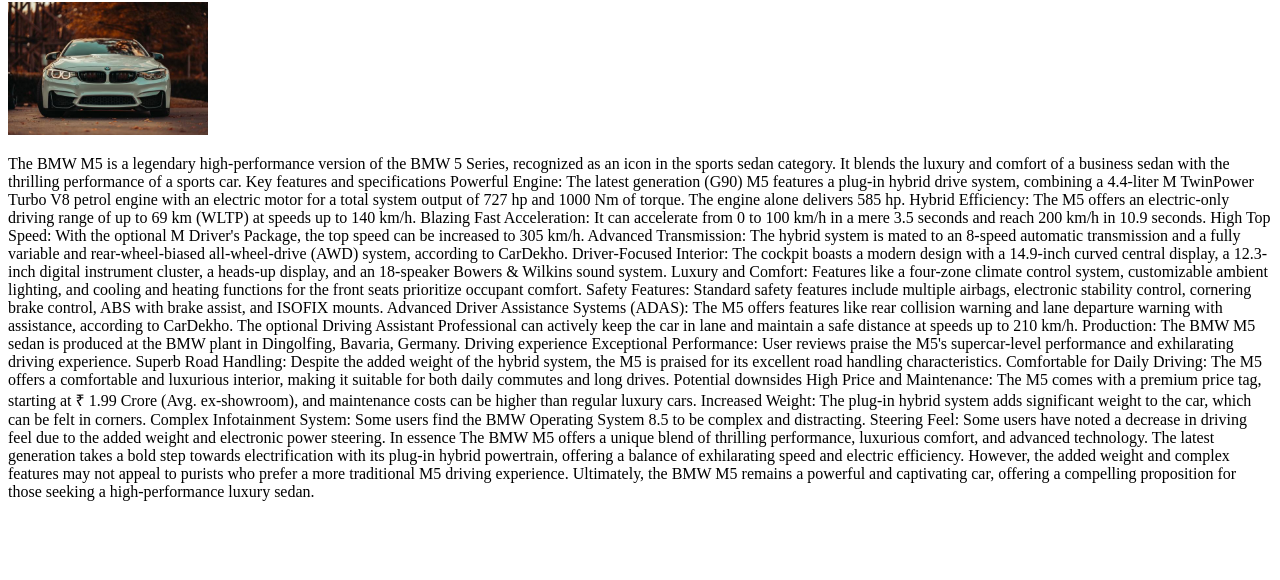
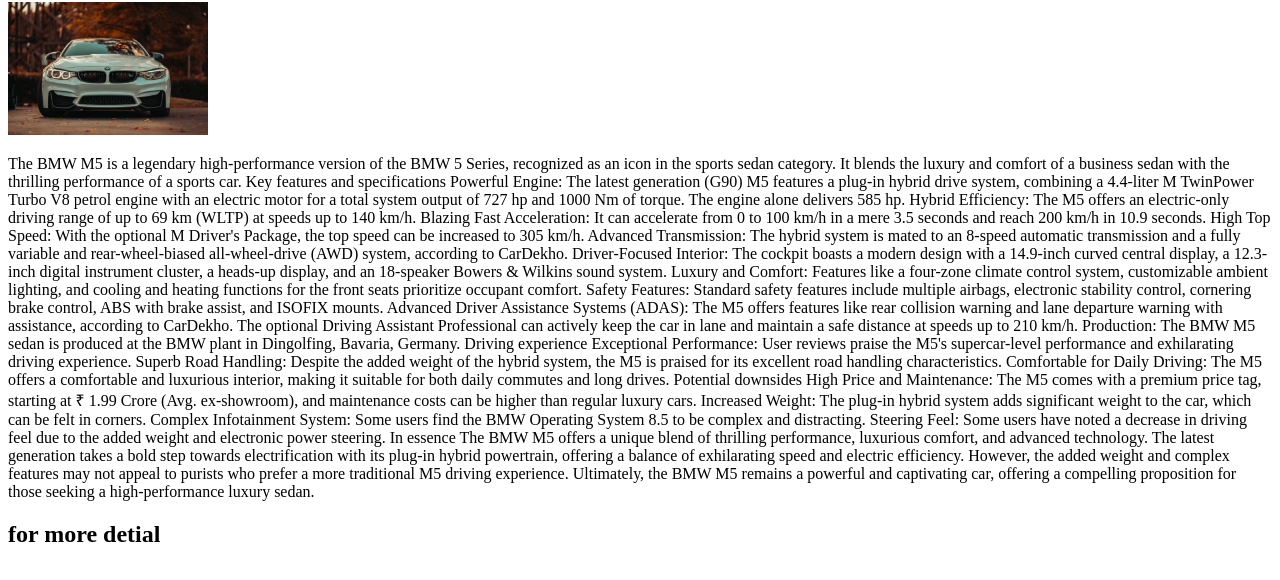
Before and after one commit to THARUNSHREE004/front-end, a plain HTML site: page index.html in a window 1280 px wide. Shown: the part 78-658 px from the top of the page. Drawn offline with Linux system fonts and the light colour scheme.

Commit message:
added more detial

```diff
--- a/index.html
+++ b/index.html
@@ -31,5 +31,7 @@
 Steering Feel: Some users have noted a decrease in driving feel due to the added weight and electronic power steering.
 In essence
 The BMW M5 offers a unique blend of thrilling performance, luxurious comfort, and advanced technology. The latest generation takes a bold step towards electrification with its plug-in hybrid powertrain, offering a balance of exhilarating speed and electric efficiency. However, the added weight and complex features may not appeal to purists who prefer a more traditional M5 driving experience. Ultimately, the BMW M5 remains a powerful and captivating car, offering a compelling proposition for those seeking a high-performance luxury sedan.</p>
+
+<h2>for more detial</h2>
 </body>
 </html>
```
